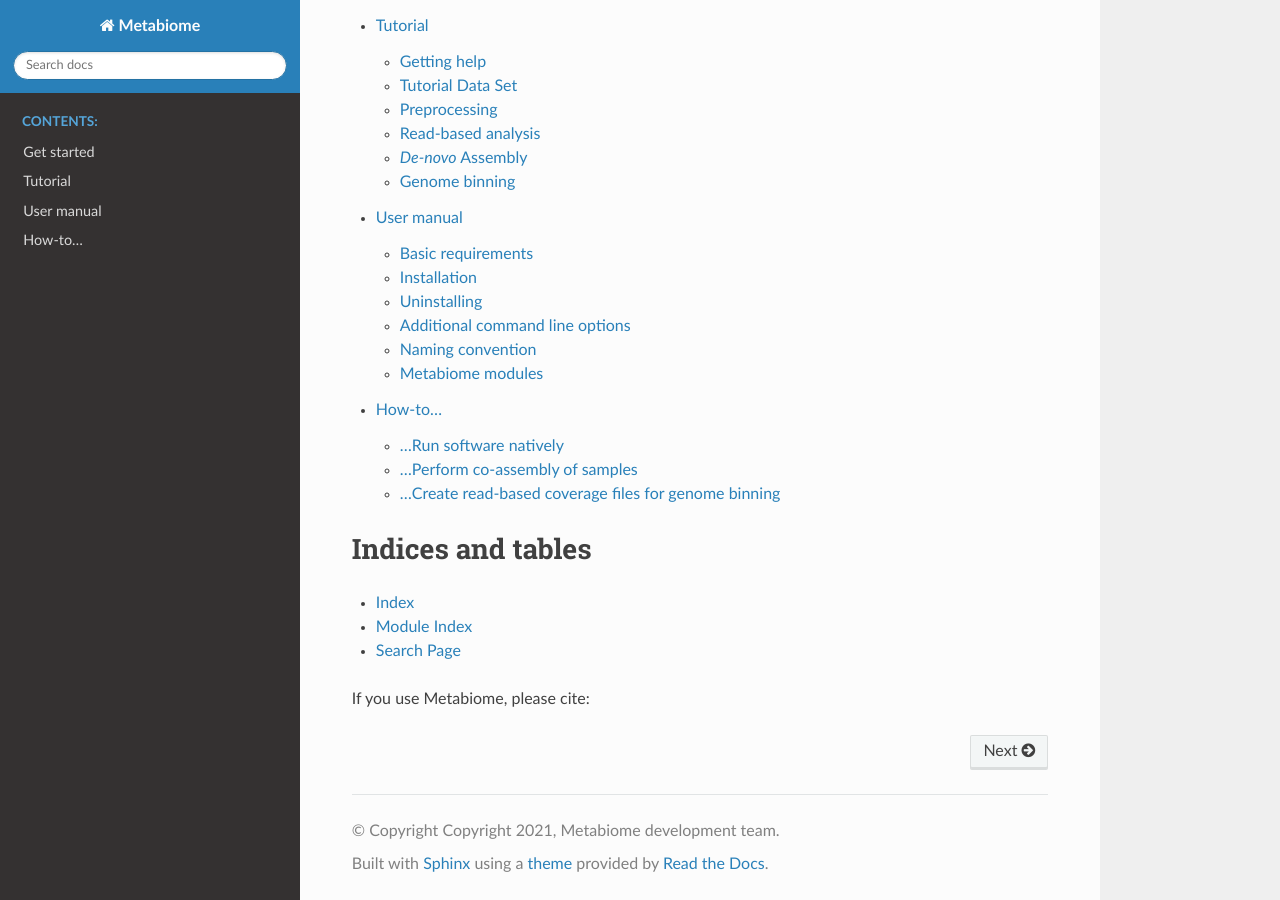
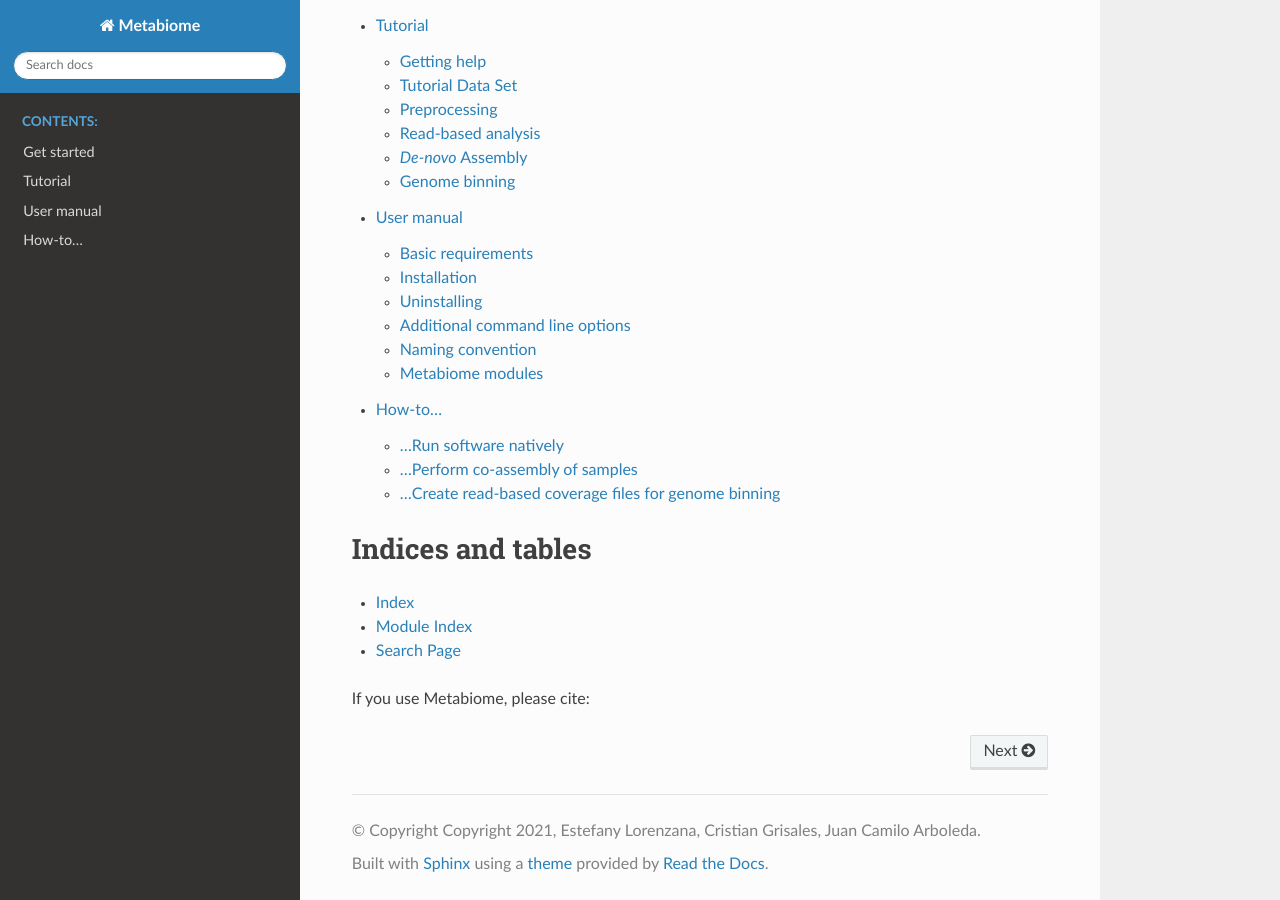
Before and after one commit to Nesper94/Metabiome, a Sphinx documentation site: the page built from documentation/source/index.rst, in a window 1280 px wide and 900 px high, scrolled down 698 px. Built offline with Sphinx 7.4.7 and the Read the Docs theme 2.0.0, drawn with Linux system fonts in a browser that asks for light colours.

Commit message:
Change Metabiome development Team for the actual authors' names

```diff
--- a/documentation/source/conf.py
+++ b/documentation/source/conf.py
@@ -21,8 +21,8 @@ import sphinx_rtd_theme
 # -- Project information -----------------------------------------------------
 
 project = 'Metabiome'
-copyright = 'Copyright 2021, Metabiome development team'
-author = 'Metabiome development team'
+copyright = 'Copyright 2021, Estefany Lorenzana, Cristian Grisales, Juan Camilo Arboleda'
+author = 'Estefany Lorenzana, Cristian Grisales, Juan Camilo Arboleda'
 
 # The short X.Y version
 version = ''
```
